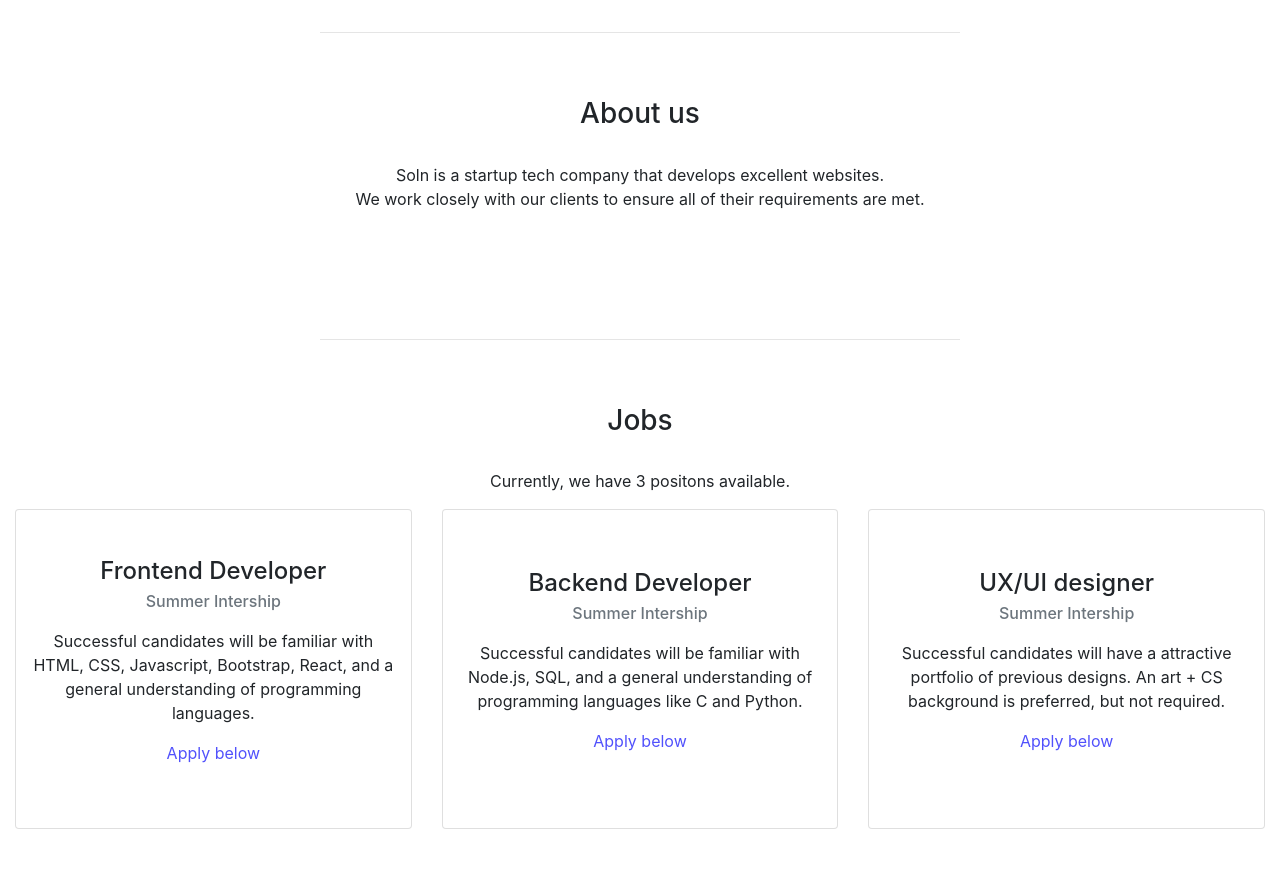
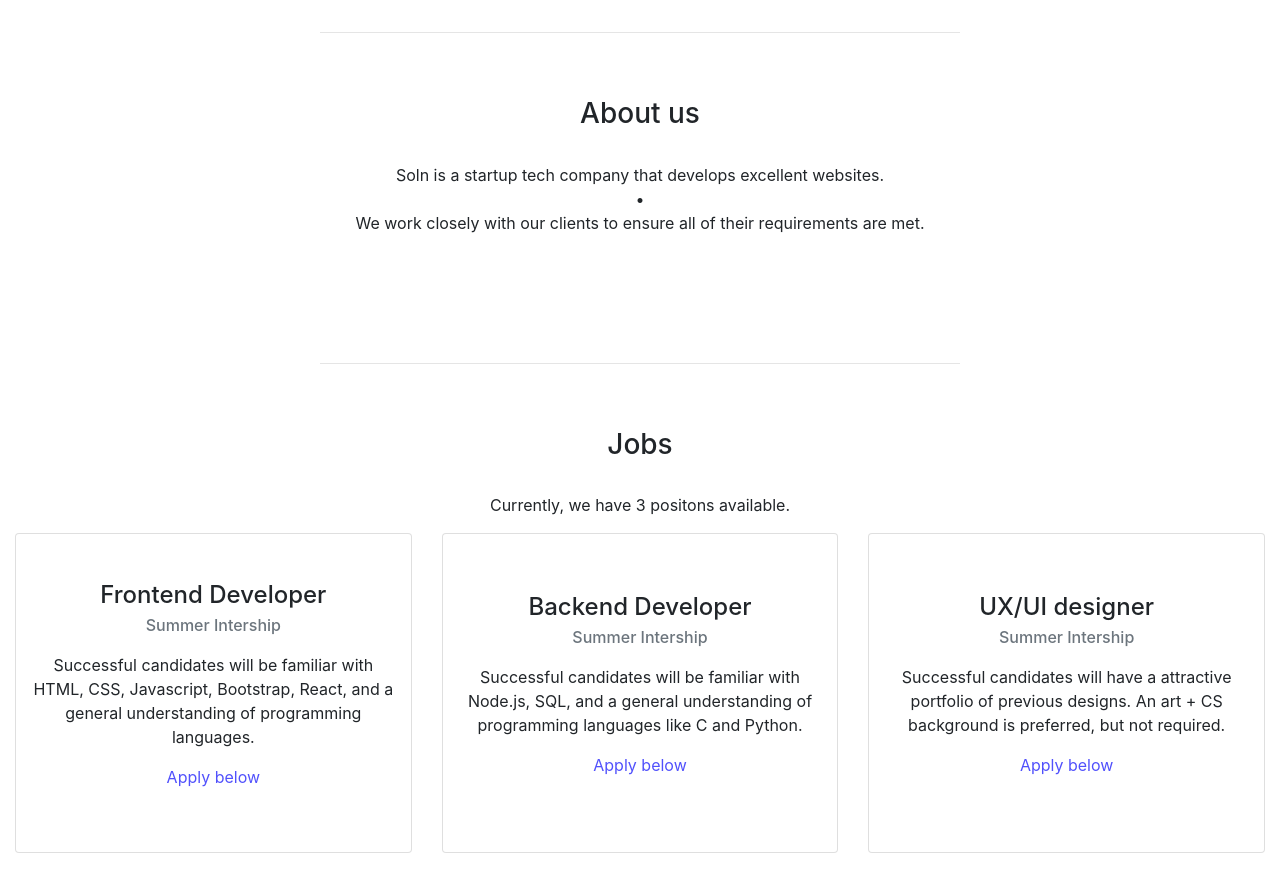
Before and after one commit to solnTech/solnTech.github.io, a plain HTML site: page index.html in a window 1280 px wide. Shown: the part 800-1691 px from the top of the page. Drawn offline with nearby package versions, Linux system fonts and the light colour scheme.

Commit message:
Add files via upload

```diff
--- a/index.html
+++ b/index.html
@@ -52,7 +52,7 @@
     <div class="below_top" class="containter-fluid">
       <h3 class="header_align">About us</h3>
       <div class="container">
-        <p id="about_body"><br>Soln is a startup tech company that develops excellent websites.<br>We work closely with our clients to ensure all of their requirements are met.
+        <p id="about_body"><br>Soln is a startup tech company that develops excellent websites.<br>•<br>We work closely with our clients to ensure all of their requirements are met.
           </p>
       </div>
   </div>
```
